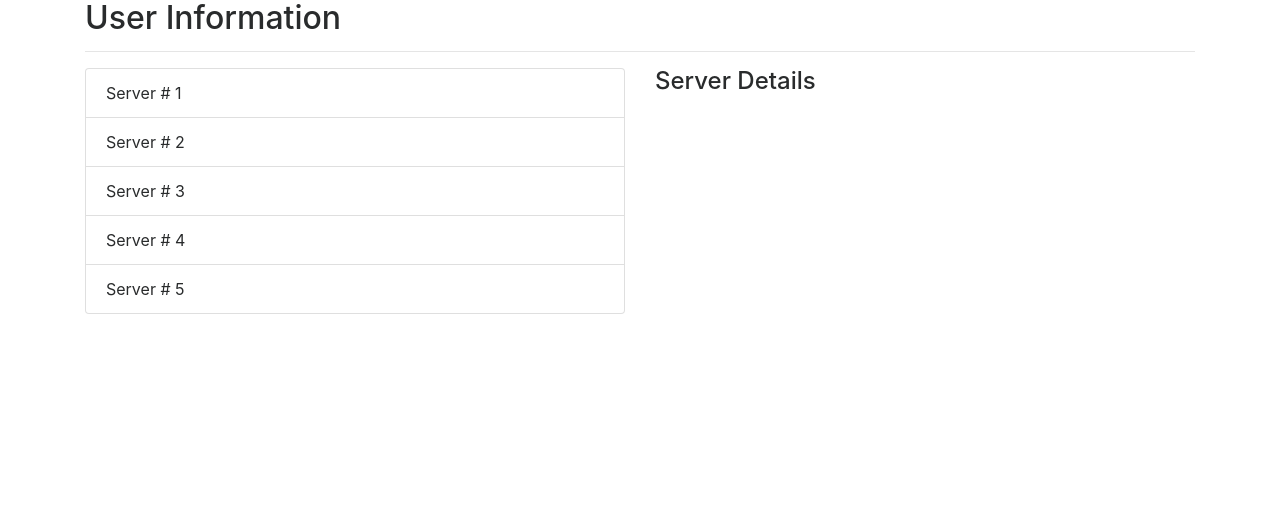
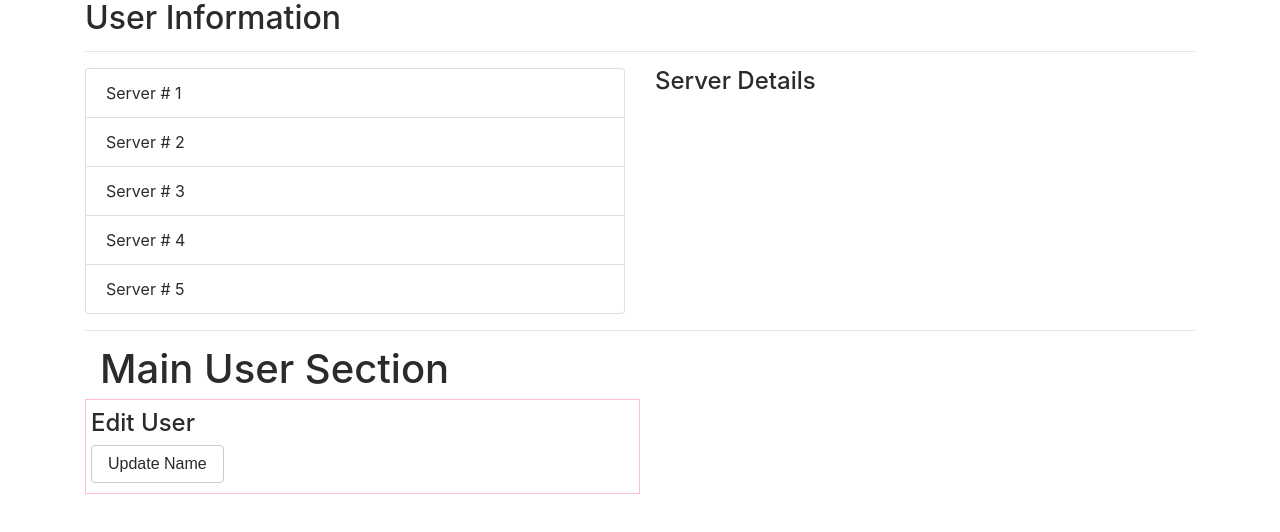
Before and after one commit to WillyLu326/Vue-Project, a Vue app: page / in a window 1280 px wide. Shown: the top 532 px of the page. Built offline with nearby package versions, Linux system fonts and the light colour scheme.

Commit message:
implement EditUser

```diff
--- a/src/App.vue
+++ b/src/App.vue
@@ -1,14 +1,19 @@
 <template>
   <div class="container">
     <app-user></app-user>
+    <hr>
+    <app-main-user></app-main-user>
   </div>
 </template>
 
 <script>
   import User from './components/User.vue'
+  import MainUser from './props/MainUser.vue'
+
   export default {
     components: {
-      'app-user': User
+      'app-user': User,
+      'app-main-user': MainUser
     }
   }
 </script>
--- a/src/props/MainUser.vue
+++ b/src/props/MainUser.vue
@@ -11,6 +11,7 @@
 
 <script>
   import EditUser from './EditUser.vue'
+
   export default {
     components: {
       'app-edit-user': EditUser
```
Lines whose indentation alone changed are shown as unchanged.
